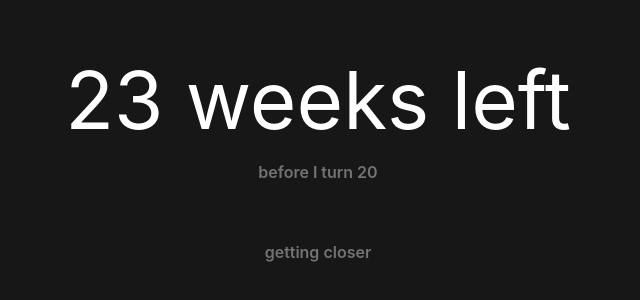
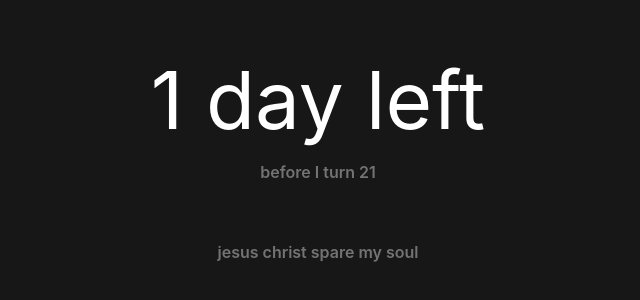
Before and after one commit to christojeffrey/time-christojeffrey, a React (Create React App) app: page / in a window 1280 px wide. Shown: the part 276-576 px from the top of the page, without its empty margins (322-962 px from the left). Built offline with nearby package versions, Linux system fonts and the light colour scheme.

Commit message:
fix: bug

```diff
--- a/src/App.js
+++ b/src/App.js
@@ -1,19 +1,24 @@
 //semua disini, toh relative straight forward
 function App() {
   //time now
-  let now = new Date();
+  let now = new Date(2023, 8, 3);
 
   //next birthday
-  let bday = new Date(now.getFullYear(), 8, 4);
-  let passBirthday = false;
-  if (now > bday) {
-    passBirthday = true;
-  }
+  let nearestFutureBirthday = new Date(now.getFullYear(), 8, 4);
+  nearestFutureBirthday = now > nearestFutureBirthday ? new Date(now.getFullYear() + 1, 8, 4) : nearestFutureBirthday;
 
-  //get weeks left before next birthday
-  let weeksleft = Math.abs(bday - now) / (1000 * 3600 * 24 * 7);
+  // weeks left
+  let weeksleft = Math.abs(nearestFutureBirthday - now) / (1000 * 3600 * 24 * 7);
   weeksleft = Math.floor(weeksleft);
 
+  // days left
+  let daysleft = Math.abs(nearestFutureBirthday - now) / (1000 * 3600 * 24);
+
+  //  age
+  let age = nearestFutureBirthday.getFullYear() - 2002;
+
+  console.log("nearestFutureBirthday.getFullYear()");
+  console.log(nearestFutureBirthday.getFullYear());
   // set custom text
   let customText;
   if (weeksleft >= 50) {
@@ -40,7 +45,8 @@ function App() {
     customText = "I am dead";
   }
 
-  if (now.getDate() === bday.getDate() && now.getMonth() === bday.getMonth()) {
+  // if today is my birthday
+  if (now.getDate() === nearestFutureBirthday.getDate() && now.getMonth() === nearestFutureBirthday.getMonth()) {
     return (
       <div className="w-screen h-screen bg-neutral-900 flex items-center justify-center">
         {/* background */}
@@ -59,10 +65,20 @@ function App() {
         <div className="absolute w-full h-full bg-neutral-900 flex items-center justify-center flex-col">
           <div id="just padding" className="mt-14"></div>
           <div className="lg:text-[5rem] sm:text-[3rem] md:text-[4rem] text-[2rem] text-white flex">
-            <div>{weeksleft}&nbsp;</div>
-            <div>{weeksleft === 1 ? "week" : "weeks"} left</div>
+            {/* render either weeks, days */}
+            {weeksleft > 0 ? (
+              <div className="flex">
+                <div>{weeksleft}&nbsp;</div>
+                <div>{weeksleft === 1 ? "week" : "weeks"} left</div>
+              </div>
+            ) : (
+              <div className="flex">
+                <div>{daysleft}&nbsp;</div>
+                <div>{daysleft === 1 ? "day" : "days"} left</div>
+              </div>
+            )}
           </div>
-          <div className="text-neutral-500 font-semibold">before I turn {passBirthday ? bday.getFullYear() - 2002 + 1 : bday.getFullYear() - 2002}</div>
+          <div className="text-neutral-500 font-semibold">before I turn {age}</div>
           <div className="text-neutral-500 font-semibold mt-14">{customText}</div>
         </div>
       </div>
```
